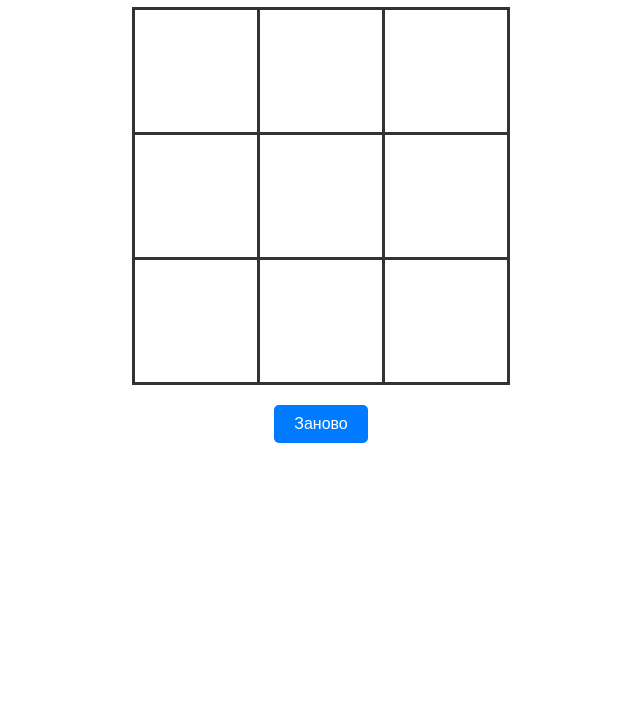
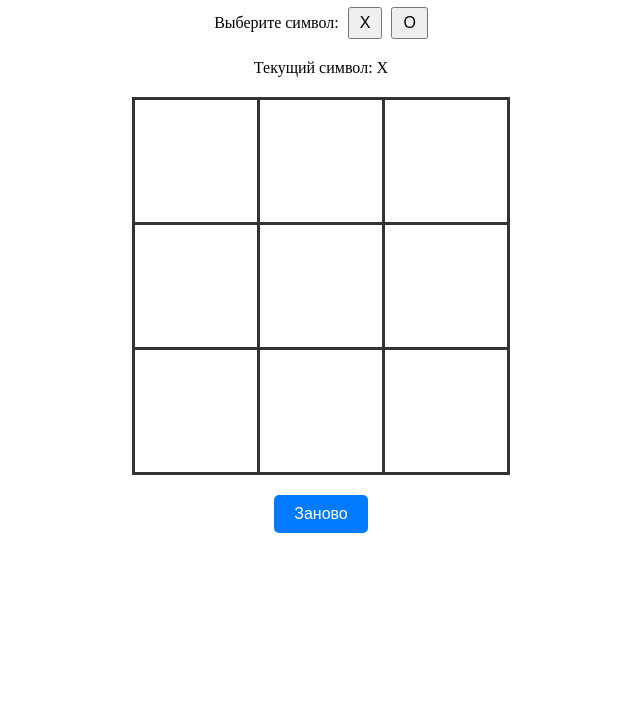
Before and after one commit to Daniil-Tsiunchyk/TicTacToe-MinimaxBot, a plain HTML site: page index.html in a window 1280 px wide. Shown: the part 73-800 px from the top of the page, without its empty margins (319-959 px from the left). Drawn offline with Linux system fonts and the light colour scheme.

Commit message:
Add player symbol selection and display current symbol

```diff
--- a/index.html
+++ b/index.html
@@ -10,6 +10,14 @@
 <body>
     <div class="container">
         <h1>Крестики-нолики</h1>
+        <div class="symbol-selection">
+            <span>Выберите символ: </span>
+            <button id="chooseX" onClick="chooseSymbol('X')">X</button>
+            <button id="chooseO" onClick="chooseSymbol('O')">O</button>
+        </div>
+        <div class="current-symbol">
+            <span>Текущий символ: <span id="currentSymbol">X</span></span>
+        </div>
         <div class="game-board">
             <table>
                 <tr>
--- a/script.js
+++ b/script.js
@@ -1,6 +1,14 @@
 var origBoard;
-const huPlayer = 'X';
-const aiPlayer = 'O';
+let huPlayer = 'X';
+let aiPlayer = 'O';
+
+function chooseSymbol(symbol) {
+    huPlayer = symbol;
+    aiPlayer = symbol === 'X' ? 'O' : 'X';
+    document.getElementById("currentSymbol").innerText = huPlayer;
+    startGame();
+}
+
 const winCombos = [
     [0, 1, 2],
     [3, 4, 5],
@@ -16,6 +24,7 @@ const cells = document.querySelectorAll('.cell');
 startGame();
 
 function startGame() {
+    document.getElementById("currentSymbol").innerText = huPlayer;
     document.querySelector(".endgame").style.display = "none";
     origBoard = Array.from(Array(9).keys());
     for (var i = 0; i < cells.length; i++) {
--- a/style.css
+++ b/style.css
@@ -58,3 +58,14 @@
     color: white;
     font-size: 2em;
 }
+
+.symbol-selection,
+.current-symbol {
+    margin-top: 20px;
+}
+
+.symbol-selection button {
+    padding: 5px 10px;
+    margin-left: 5px;
+    font-size: 16px;
+}
```
